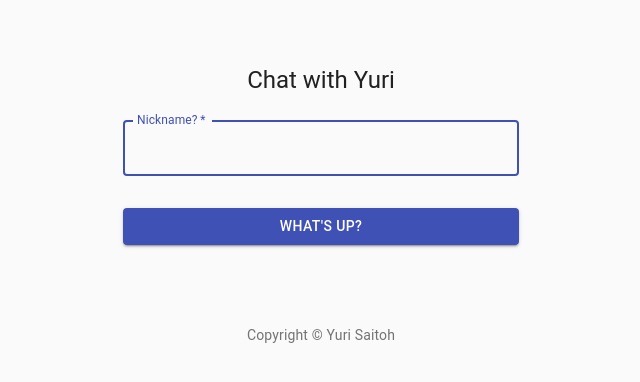
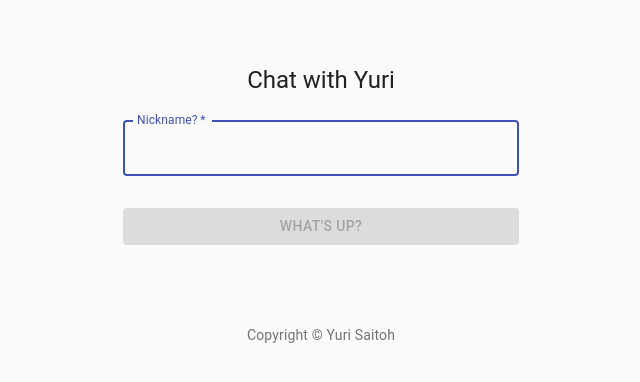
Before and after one commit to yuri-hub/yurichat, a React (Create React App) app: page / in a window 1280 px wide. Shown: the top 382 px of the page, without its empty margins (319-959 px from the left). Built offline with nearby package versions, Linux system fonts and the light colour scheme.

Commit message:
save name by enter key

```diff
--- a/src/components/App.js
+++ b/src/components/App.js
@@ -1,7 +1,10 @@
-import React from 'react';
+import React, {useState} from 'react';
 
 import SignIn from './SignIn';
 
 export default () => {
-  return <SignIn />;
+  const [name, setName]= useState ('');
+  console.log({name});
+
+  return <SignIn setName={setName} />;
 };
--- a/src/components/SignIn.js
+++ b/src/components/SignIn.js
@@ -1,4 +1,4 @@
-import React from 'react';
+import React, { useEffect, useState } from 'react';
 import Button from '@material-ui/core/Button';
 import CssBaseline from '@material-ui/core/CssBaseline';
 import TextField from '@material-ui/core/TextField';
@@ -42,8 +42,17 @@ const useStyles = makeStyles((theme) => ({
   },
 }));
 
-export default function SignIn() {
+export default function SignIn({setName}) {
   const classes = useStyles();
+  const [disabled, setDisabled] = useState(true);
+  const [string, setString]= useState('');
+  console.log({disabled, string});
+
+  useEffect(() => {
+    const disabled = string === ''
+    setDisabled(disabled)
+
+  }, [string]);
 
   return (
     <Container component="main" maxWidth="xs">
@@ -62,13 +71,26 @@ export default function SignIn() {
             label="Nickname?"
             name="name"
             autoFocus
+            onChange={(e) => setString(e.target.value)}
+            onKeyDown={(e) => {
+              console.log({ key: e.key });
+              if(e.key === 'Enter') {
+                setName(e.target.value);
+                e.preventDefault();
+              }
+            }}
           />
           <Button
-            type="submit"
+            type="button"
             fullWidth
             variant="contained"
             color="primary"
             className={classes.submit}
+            disabled = {disabled}
+            onClick={ () => {
+              setName(string);
+;
+            }}
           >
             What's up?
           </Button>
```
